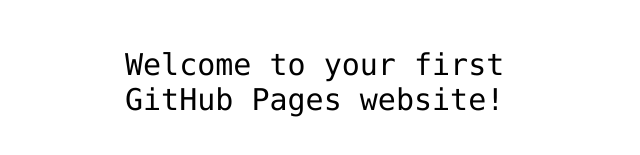
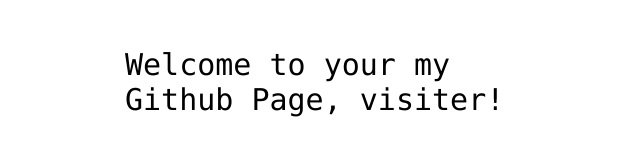
Before and after one commit to Deaglis1197/Deaglis1197.github.io, a plain HTML site: page index.html in a window 1280 px wide. Shown: the part 341-496 px from the top of the page, without its empty margins (315-955 px from the left). Drawn offline with Linux system fonts and the light colour scheme.

Commit message:
Update index.html

```diff
--- a/index.html
+++ b/index.html
@@ -12,7 +12,7 @@
 <img src="https://octodex.github.com/images/daftpunktocat-thomas.gif" id="octocat" alt="octocat-gif" />
 
 <!-- Change this code here by copy and pasting your template on line 15 -->
-<p>Welcome to your first GitHub Pages website!</p>
+<p>Welcome to your my Github Page, visiter!</p>
 
 </body>
 </html>
```
